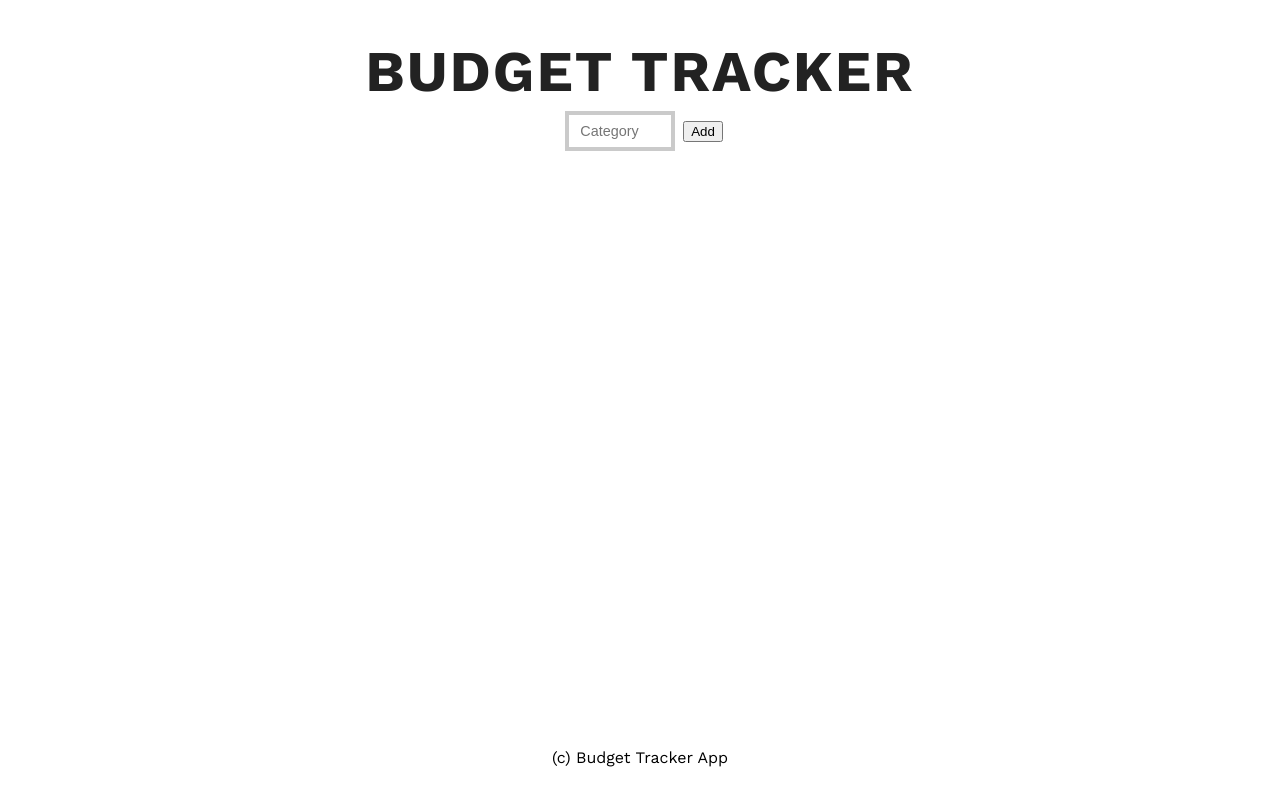
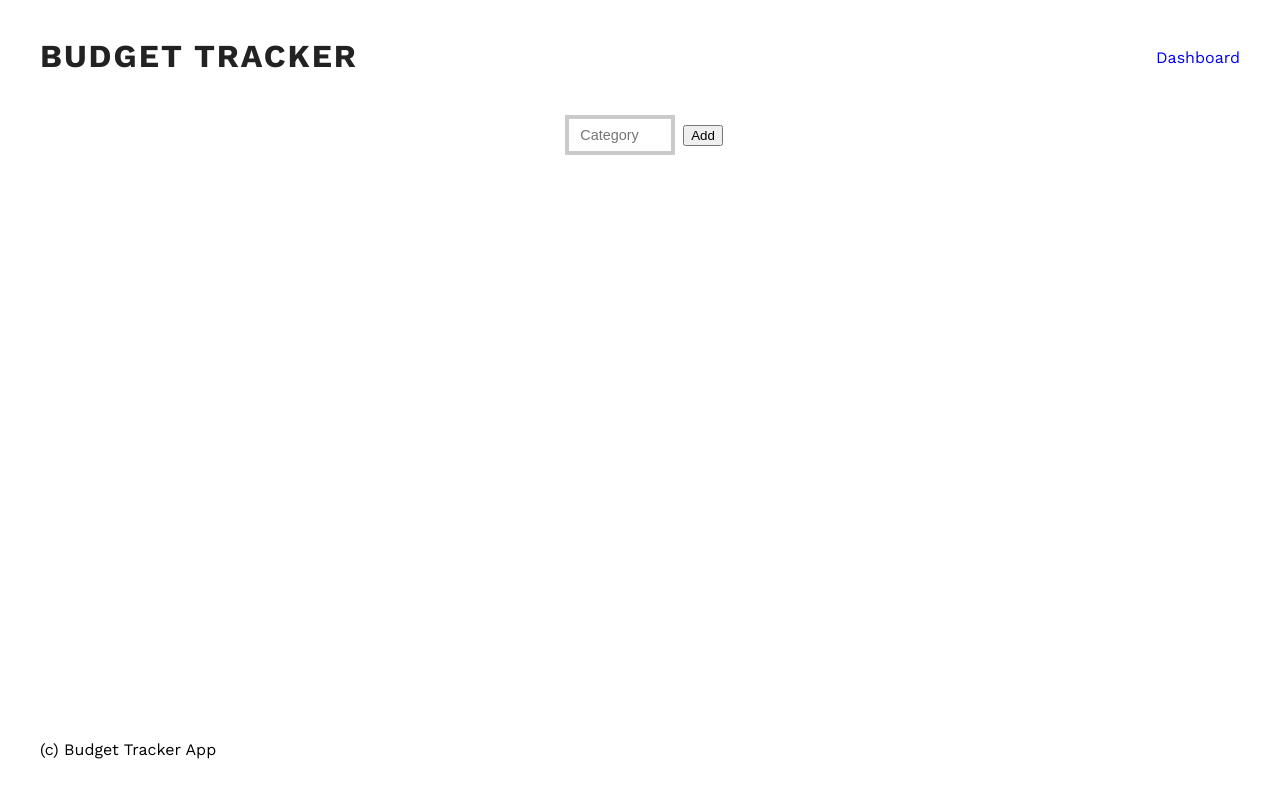
Before and after one commit to limongoo/budget-tracker, a React app: page / in a window 1280 px wide. Built offline with nearby package versions, Linux system fonts and the light colour scheme; a web font is replaced by a local one.

Commit message:
app css, header css

```diff
--- a/src/components/App.css
+++ b/src/components/App.css
@@ -1,3 +1,5 @@
+@import '../styles/variables.css';
+
 .app {
   min-height: 100vh;
   display: grid;
@@ -8,22 +10,76 @@
   grid-template-rows: auto 1fr auto;
 }
 
+.maxwidth-wrap {
+  max-width: 1200px;
+  margin: 0 auto;
+  width: 100%;
+}
+
 #header {
   grid-area: header;
-  padding: 2rem 2rem 0rem;
+  padding: 1rem;
   text-align: center;
   position: relative;
+  background-color: $green;
 }
 
 #main {
   grid-area: content;
   text-align: center;
-  max-width: 1200px;
-  margin: 0 auto;
+  background-color: $lightgray;
 }
 
 #footer {
   grid-area: footer;
-  padding: 2rem 2rem 1rem;
+  padding: 1rem;
   text-align: center;
 }
+
+.head-container {
+  display: flex;
+  justify-content: space-between;
+  text-align: left;
+  align-items: center;
+
+  li {
+    list-style-type: none;
+
+    a {
+      text-decoration: none;
+      color: $white;
+      transition: 0.3s ease all;
+      padding: 0 0 3px;
+      border-bottom: 3px solid $green;
+    }
+
+    a:hover {
+      color: $white;
+      border-bottom: 3px solid $white;
+    }
+  }
+}
+
+.footer {
+  text-align: left;
+}
+
+/* ----- Media Queries ----- */
+
+@media (min-width: 200px) {
+  .logo {
+    font-size: 1.1rem;
+    padding: 7px 0 0;
+    color: $white;
+  }
+}
+
+@media (min-width: 500px) {
+  #header {
+    padding: 2rem;
+  }
+
+  .logo {
+    font-size: 2rem;
+  }
+}
--- a/src/components/App.js
+++ b/src/components/App.js
@@ -10,16 +10,27 @@ export default class App extends Component {
       <div className="app">
 
         <header role="banner" id="header">
-          <h1>Budget Tracker</h1>
+          <section className="head-container maxwidth-wrap">
+            <h1 className="logo">Budget Tracker</h1>
+            <nav>
+              <ul>
+                <li><a href="#">Dashboard</a></li>
+              </ul>
+            </nav>
+          </section>
 
         </header>
 
         <main role="main" id="main">
-          <Categories/>
+          <section className="maxwidth-wrap">
+            <Categories/>
+          </section>
         </main>
 
         <footer role="contentinfo" id="footer">
-          <p>(c) Budget Tracker App</p>
+          <section className="footer maxwidth-wrap">
+            <p>(c) Budget Tracker App</p>
+          </section>
         </footer>
 
       </div>
--- a/src/components/budget/Category.js
+++ b/src/components/budget/Category.js
@@ -28,7 +28,7 @@ class Category extends Component {
       <li>
         {editing ?
           <CategoryForm id={id} text={text} onEdit={this.handleEdit}/> :
-          <p><time>{timestamp.toLocaleString()}</time> - {text}</p>
+          <p>{text} — <time>{timestamp.toLocaleString()}</time></p>
         }
         <button onClick={this.handleToggleEdit}>
           {editing ? 'cancel' : '✎'}
--- a/src/styles/main.css
+++ b/src/styles/main.css
@@ -7,6 +7,7 @@ body {
   font-weight: 400;
   color: $black;
   min-height: 100%;
+  margin: 0;
 }
 
 p {
@@ -69,7 +70,8 @@ a:hover {
 
 /* Mobile */
 @media only screen and (min-width: 320px) and (max-width: 480px) {
-  h1 {margin-top: 0; font-size: 2.074em;}
+  /* h1 {margin-top: 0; font-size: 2.074em;} */
+  h1 {margin-top: 0; font-size: 1.5em;}
   h2 {font-size: 1.728em;}
   h3 {font-size: 1.44em;}
   h4 {font-size: 1.2em;}
--- a/src/styles/variables.css
+++ b/src/styles/variables.css
@@ -1,10 +1,11 @@
 $link: #008834;
+$green: #388E3C;
 
 $black: #222222;
 $white: #ffffff;
 $gray: #a2a2a2;
-
+$lightgray: #eeeeee;
 
 aside {
-  color: #a2a2a2;
+  color: #278e4e;
 }
```
